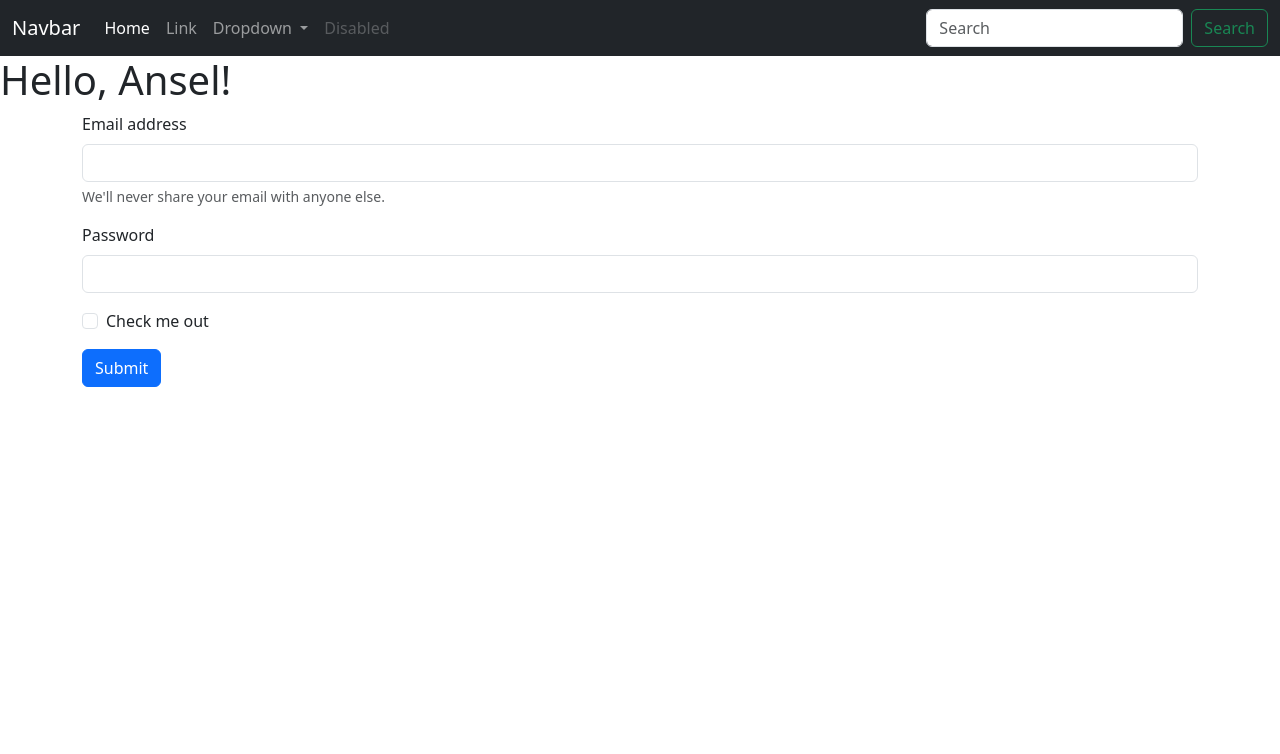
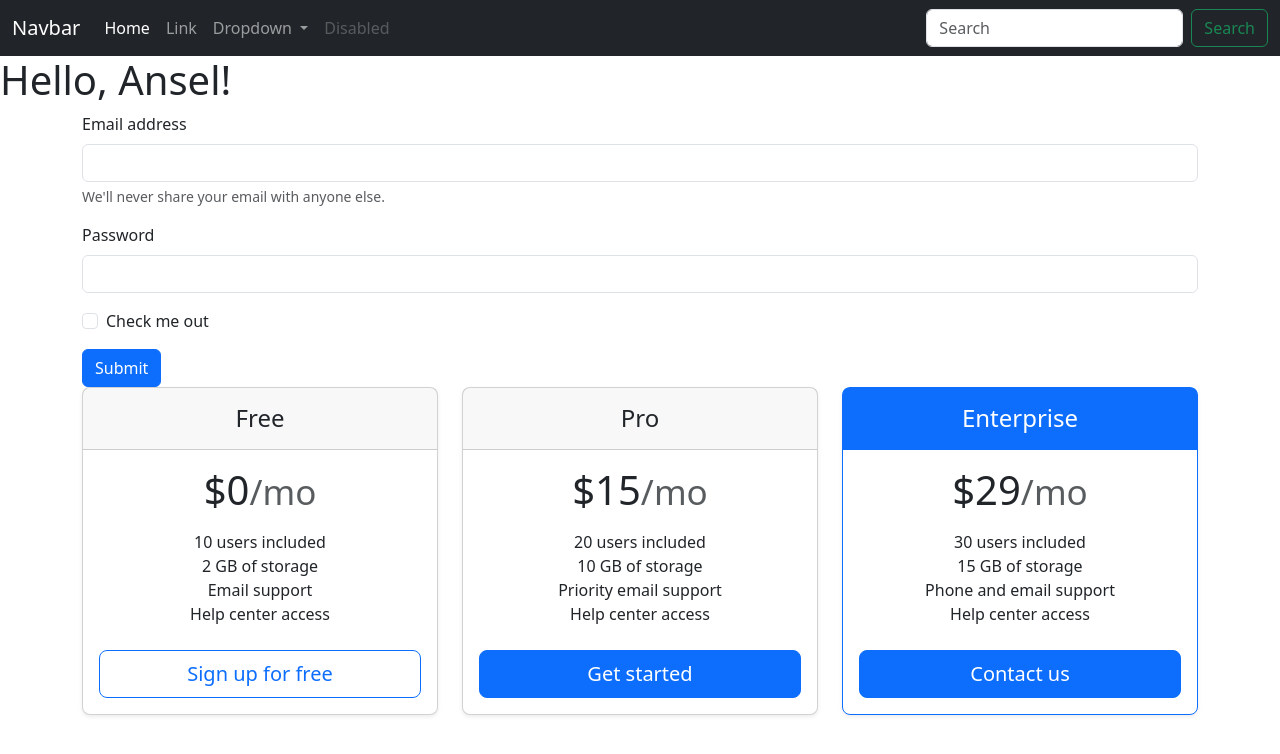
Before and after one commit to Ansellino/centralized-workflow, a plain HTML site: page index.html in a window 1280 px wide. Drawn offline with nearby package versions, Linux system fonts and the light colour scheme.

Commit message:
add pricing table

```diff
--- a/index.html
+++ b/index.html
@@ -62,6 +62,61 @@
             <button type="submit" class="btn btn-primary">Submit</button>
           </form>
     </div>
+    <div class="container">
+        <div class="row row-cols-1 row-cols-md-3 mb-3 text-center">
+            <div class="col">
+              <div class="card mb-4 rounded-3 shadow-sm">
+                <div class="card-header py-3">
+                  <h4 class="my-0 fw-normal">Free</h4>
+                </div>
+                <div class="card-body">
+                  <h1 class="card-title pricing-card-title">$0<small class="text-muted fw-light">/mo</small></h1>
+                  <ul class="list-unstyled mt-3 mb-4">
+                    <li>10 users included</li>
+                    <li>2 GB of storage</li>
+                    <li>Email support</li>
+                    <li>Help center access</li>
+                  </ul>
+                  <button type="button" class="w-100 btn btn-lg btn-outline-primary">Sign up for free</button>
+                </div>
+              </div>
+            </div>
+            <div class="col">
+              <div class="card mb-4 rounded-3 shadow-sm">
+                <div class="card-header py-3">
+                  <h4 class="my-0 fw-normal">Pro</h4>
+                </div>
+                <div class="card-body">
+                  <h1 class="card-title pricing-card-title">$15<small class="text-muted fw-light">/mo</small></h1>
+                  <ul class="list-unstyled mt-3 mb-4">
+                    <li>20 users included</li>
+                    <li>10 GB of storage</li>
+                    <li>Priority email support</li>
+                    <li>Help center access</li>
+                  </ul>
+                  <button type="button" class="w-100 btn btn-lg btn-primary">Get started</button>
+                </div>
+              </div>
+            </div>
+            <div class="col">
+              <div class="card mb-4 rounded-3 shadow-sm border-primary">
+                <div class="card-header py-3 text-white bg-primary border-primary">
+                  <h4 class="my-0 fw-normal">Enterprise</h4>
+                </div>
+                <div class="card-body">
+                  <h1 class="card-title pricing-card-title">$29<small class="text-muted fw-light">/mo</small></h1>
+                  <ul class="list-unstyled mt-3 mb-4">
+                    <li>30 users included</li>
+                    <li>15 GB of storage</li>
+                    <li>Phone and email support</li>
+                    <li>Help center access</li>
+                  </ul>
+                  <button type="button" class="w-100 btn btn-lg btn-primary">Contact us</button>
+                </div>
+              </div>
+            </div>
+          </div>
+    </div>
     <script src="https://cdn.jsdelivr.net/npm/bootstrap@5.3.3/dist/js/bootstrap.bundle.min.js" integrity="sha384-YvpcrYf0tY3lHB60NNkmXc5s9fDVZLESaAA55NDzOxhy9GkcIdslK1eN7N6jIeHz" crossorigin="anonymous"></script>
   </body>
 </html>
```
